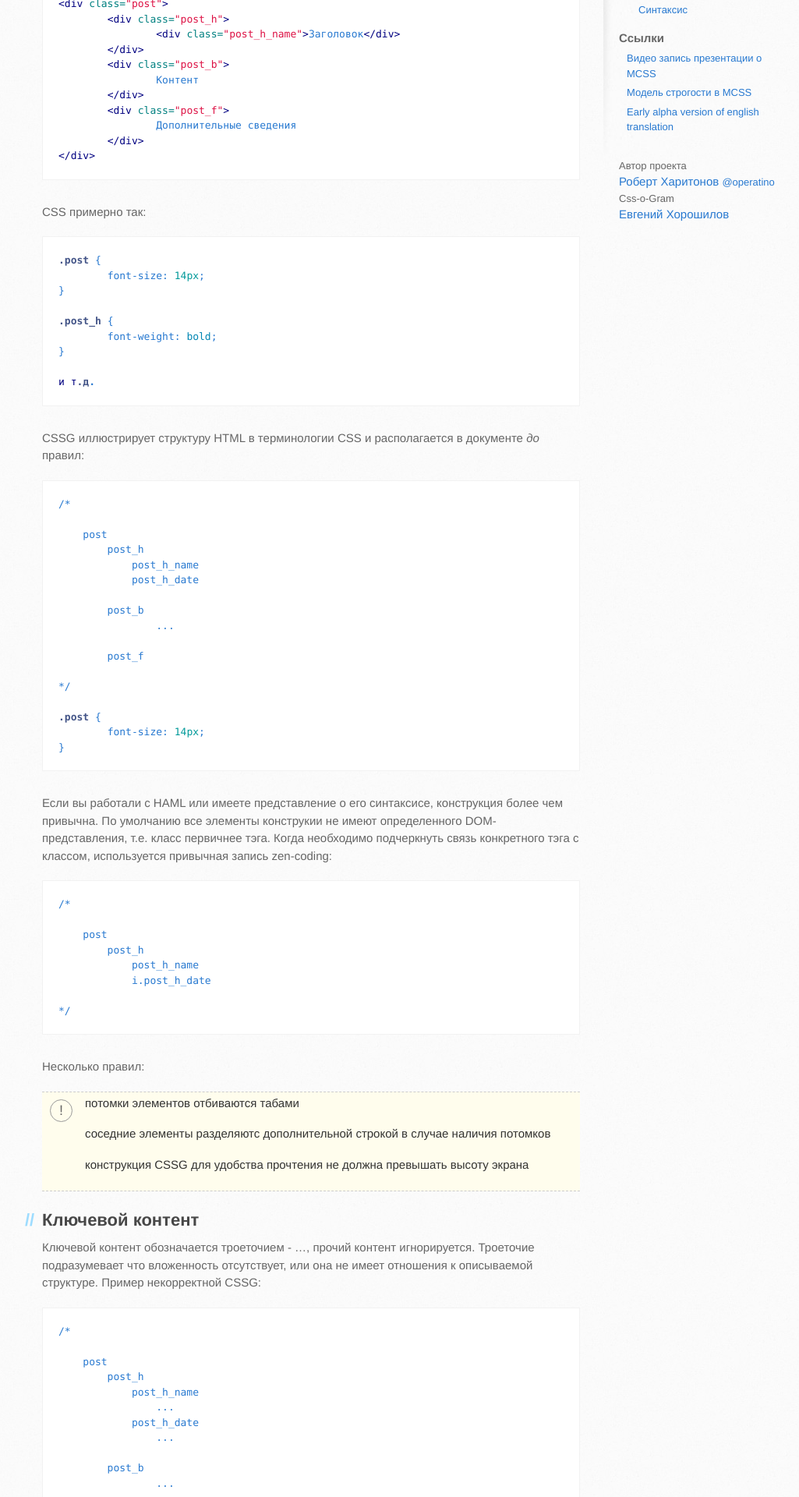
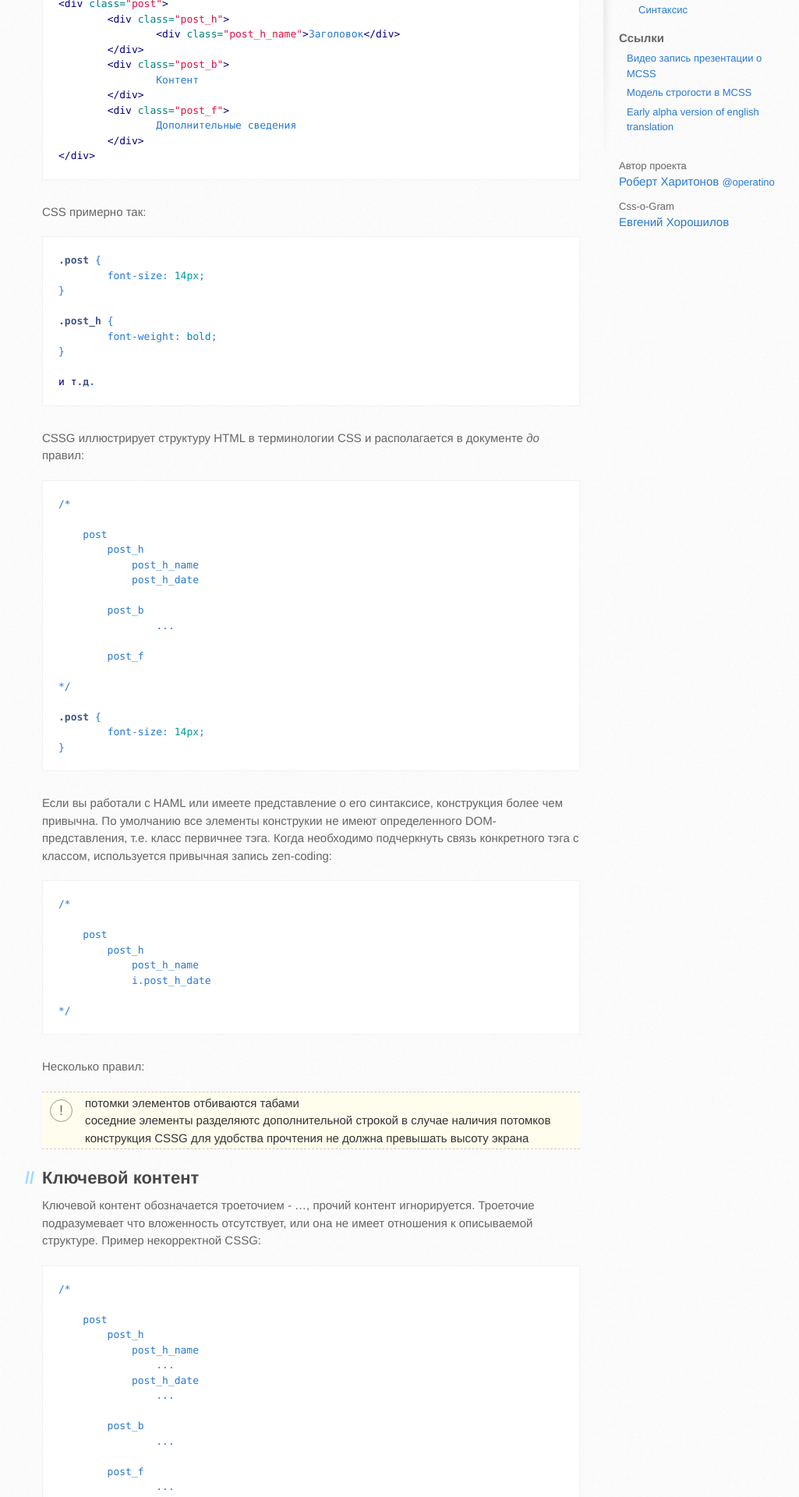
Before and after one commit to robhrt7/MCSS, a Jekyll site: the page built from modules/cssg/basic.md, in a window 1280 px wide. Shown: the part 534-2454 px from the top of the page at 78% size, without its empty margins (116-1141 px from the left). Built offline with Jekyll 4.4.1, drawn with Linux system fonts in a browser that asks for light colours; Markdown is read by kramdown in place of the engine named in the settings; comment, search, counter and statistics services are not loaded.

Commit message:
cssg styles up

```diff
--- a/theme/stylesheets/stylesheet.css
+++ b/theme/stylesheets/stylesheet.css
@@ -66,7 +66,7 @@
 /* /Reset
 ---------------------------------------------------------------------------------- */
 
-/* Base
+/* Base - First layer
 ---------------------------------------------------------------------------------- */
 
 body {
@@ -322,42 +322,6 @@
 		padding: 0 0 0 30px;
 		}
 
-		.cssg blockquote {
-			position: relative;
-			min-height: 2.5em;
-			padding: 4px 0 4px 55px;
-
-			background: rgb(255, 253, 237);
-			border-top: 1px dashed #ccc;
-		    border-bottom: 1px dashed #ccc;
-		    border-left: 0 none;
-
-			color: #333;
-			font-size: 1em;
-			line-height: 1.3;
-			}
-		    .cssg blockquote:before {
-		        content: "!";
-		        position: absolute;
-		        left: 10px;
-		        top: .5em;
-
-		        font-size: 1.2em;
-		        border-radius: 1.5em;
-		        border: 1px solid #999;
-
-		        display: inline-block;
-		        width: 1.5em;
-		        height: 1.5em;
-		        text-align: center;
-		        line-height: 1.5;
-		        color: #666;
-		        }
-
-			.cssg blockquote p + p {
-				margin-top: .2em;
-				}
-
 	.content i,
 	.content em {
 		font-style: italic;
@@ -589,7 +553,7 @@
 /* /Base
 ---------------------------------------------------------------------------------- */
 
-/* Project
+/* Project - Second layer
 ---------------------------------------------------------------------------------- */
 
 /* Repository owner
@@ -597,6 +561,7 @@
 
 .repo-owner {
 	font-weight: 400;
+	margin-bottom: 10px;
 	}
 
 .repo-owner_t {
@@ -689,11 +654,65 @@
 
 /* /Disqus */
 
+/* CSSG
+-------------------------------------------------- */
+
+/* .cssg - context class on body */
+
+.cssg blockquote {
+	position: relative;
+	min-height: 2.5em;
+	padding: 4px 0 4px 55px;
+
+	background: rgb(255, 253, 237);
+	border-top: 1px dashed #ccc;
+    border-bottom: 1px dashed #ccc;
+    border-left: 0 none;
+
+	color: #333;
+	font-size: 1em;
+	line-height: 1.3;
+	}
+    .cssg blockquote:before {
+        content: "!";
+        position: absolute;
+        left: 10px;
+        top: .5em;
+
+        font-size: 1.2em;
+        border-radius: 1.5em;
+        border: 1px solid #999;
+
+        display: inline-block;
+        width: 1.5em;
+        height: 1.5em;
+        text-align: center;
+        line-height: 1.5;
+        color: #666;
+        }
+
+	.cssg blockquote p {
+		margin: 0;
+		}
+		.cssg blockquote p + p {
+			margin-top: .2em;
+			}
+
+.cssg_sub-menu {
+	display: none;
+	}
+
+	.cssg .cssg_sub-menu {
+		display: block;
+		}
+
+/* /CSSG */
+
 
 /* /Project
 ---------------------------------------------------------------------------------- */
 
-/* Cosmetic
+/* Cosmetic - Third layer
 ---------------------------------------------------------------------------------- */
 
 .clearfix {
```
Also changed, not shown: modules/cssg/advanced.md (+2 -2 lines).
